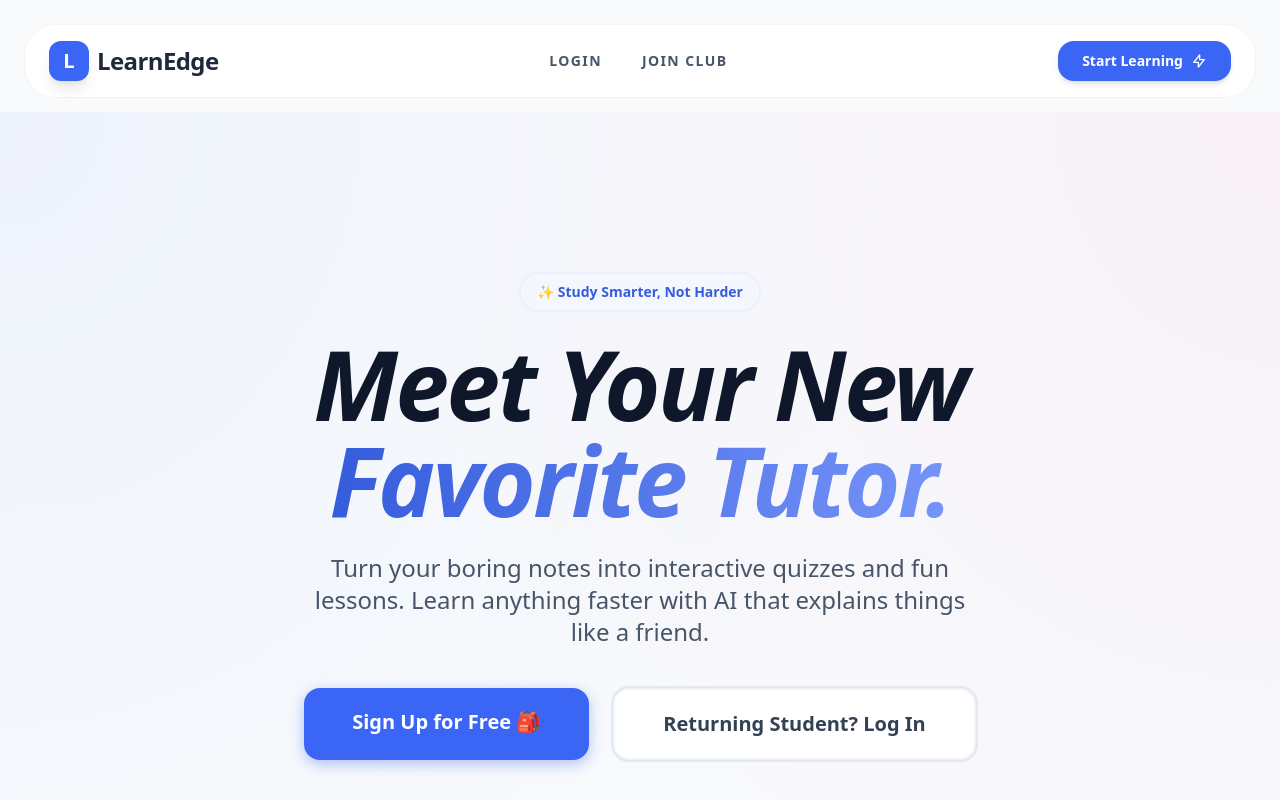
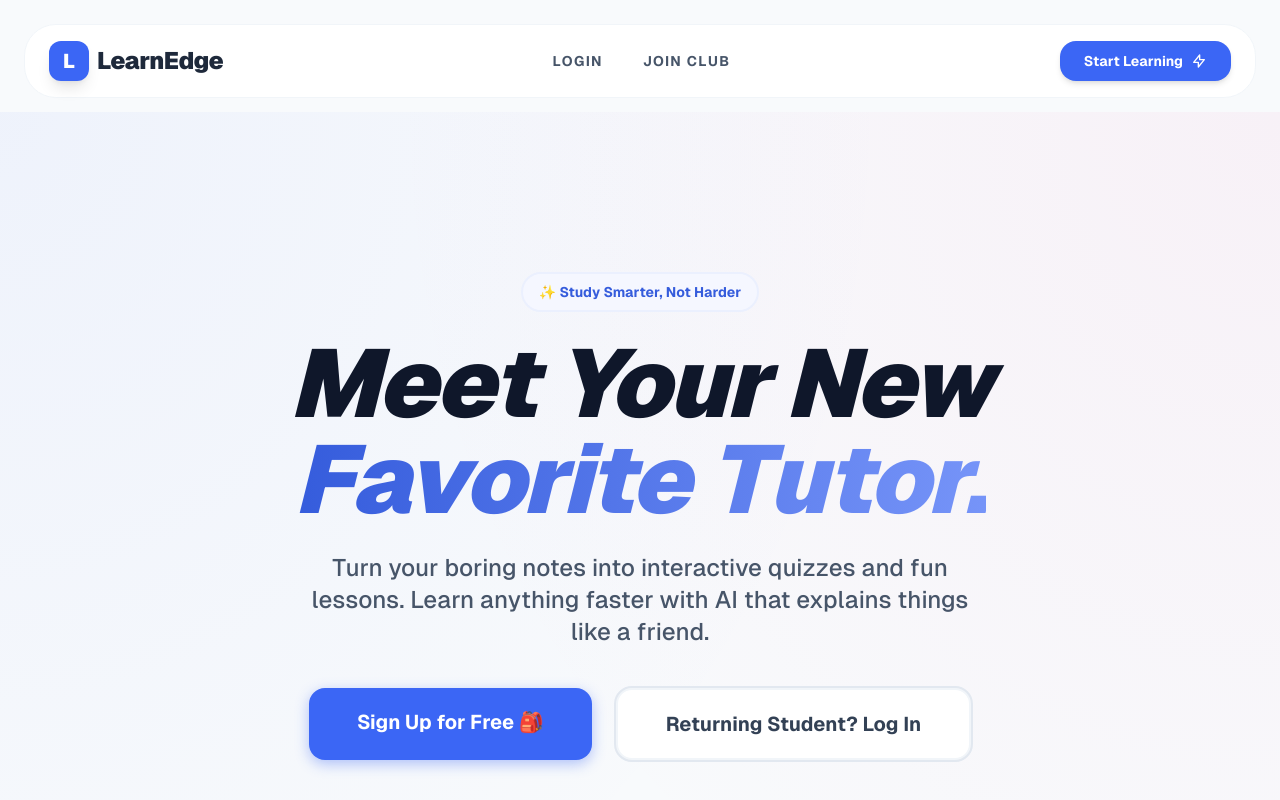
Before and after one commit to harikarthick12/Learnedge, a Next.js app in the folder client/: page / in a window 1280 px wide. Shown: the top 800 px of the page. Built offline with nearby package versions, Linux system fonts and the light colour scheme.

Commit message:
fix: resolve AI 500 errors by switching to gemini-2.0-flash and fix font preload warnings

```diff
--- a/client/src/app/globals.css
+++ b/client/src/app/globals.css
@@ -9,9 +9,14 @@
 }
 
 body {
+  font-family: var(--font-geist-sans), Arial, Helvetica, sans-serif;
   color: rgb(var(--foreground-rgb));
   background: #f8fafc;
   min-height: 100vh;
+}
+
+code {
+  font-family: var(--font-geist-mono), monospace;
 }
 
 @layer components {
```
Also changed, not shown: 1 other file (tests, documents, lock files or other folders).
